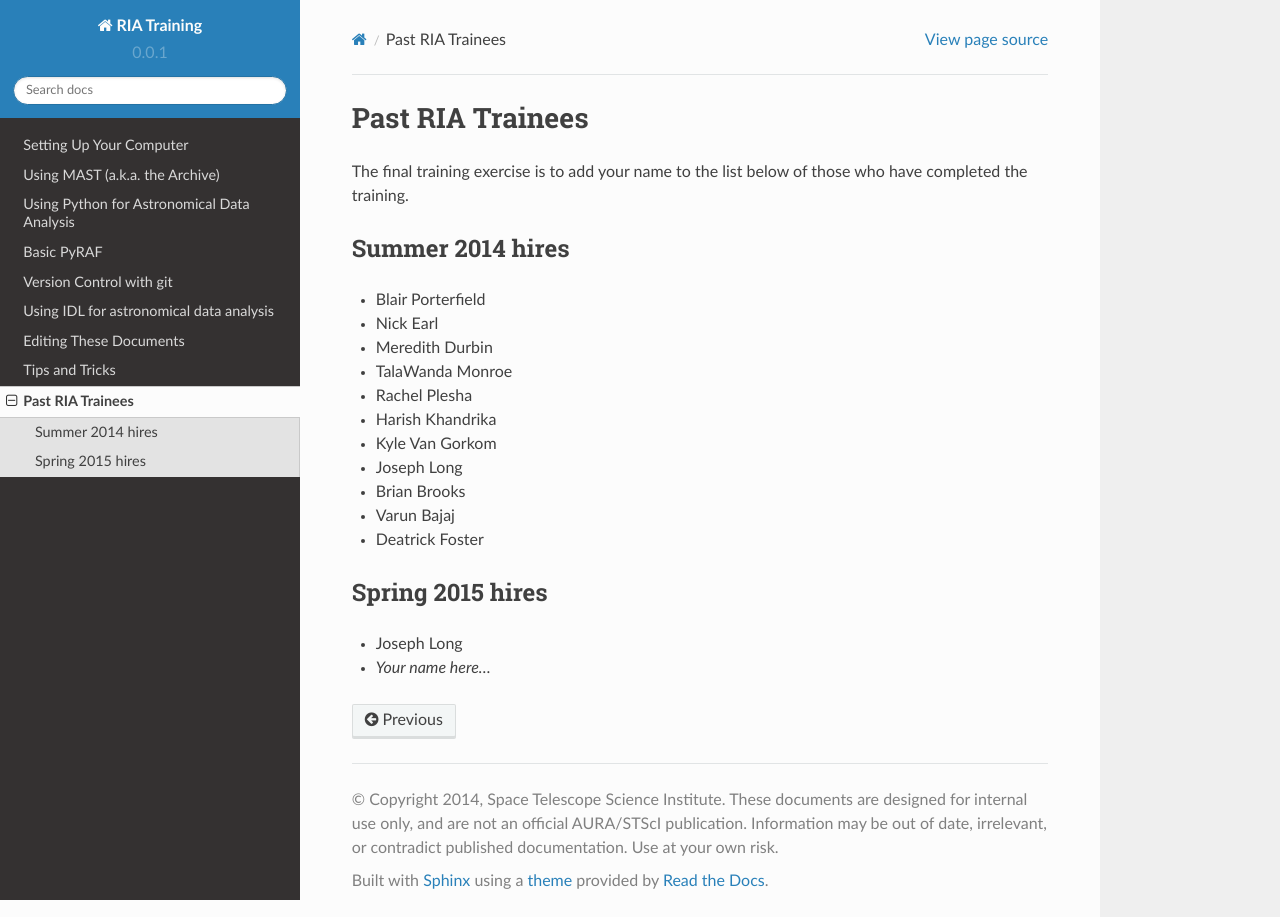
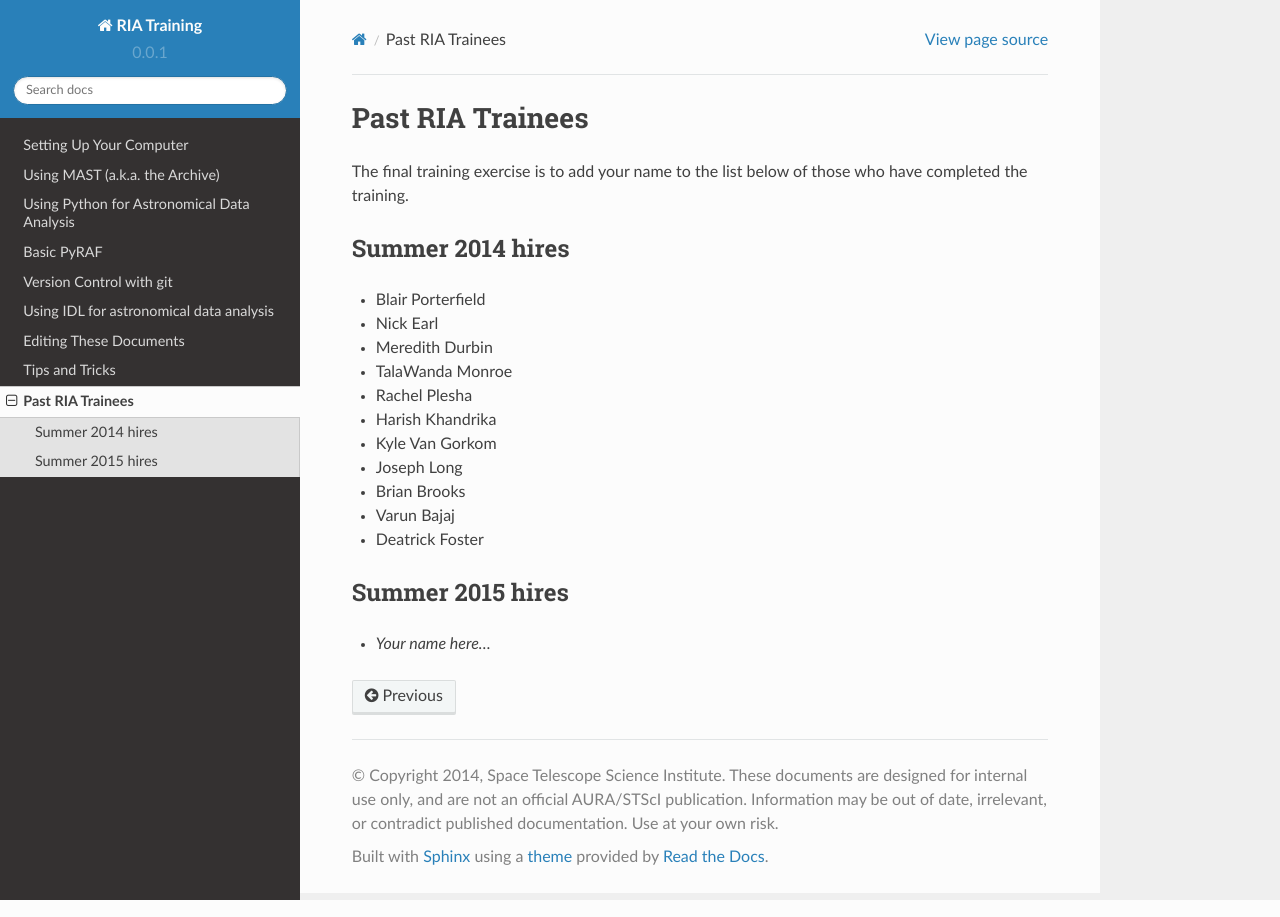
Before and after one commit to staceybright/training-library, a Sphinx documentation site: the page built from source/trainees.txt, in a window 1280 px wide. Built offline with Sphinx 7.4.7 and the Read the Docs theme 2.0.0, drawn with Linux system fonts in a browser that asks for light colours; pages that are not in the unit, such as notebooks, are missing from menus.

Commit message:
Remove my name from the demo

```diff
--- a/source/trainees.txt
+++ b/source/trainees.txt
@@ -19,8 +19,7 @@ Summer 2014 hires
 * Varun Bajaj
 * Deatrick Foster
 
-Spring 2015 hires
+Summer 2015 hires
 =================
 
-* Joseph Long
 * *Your name here...*
```
